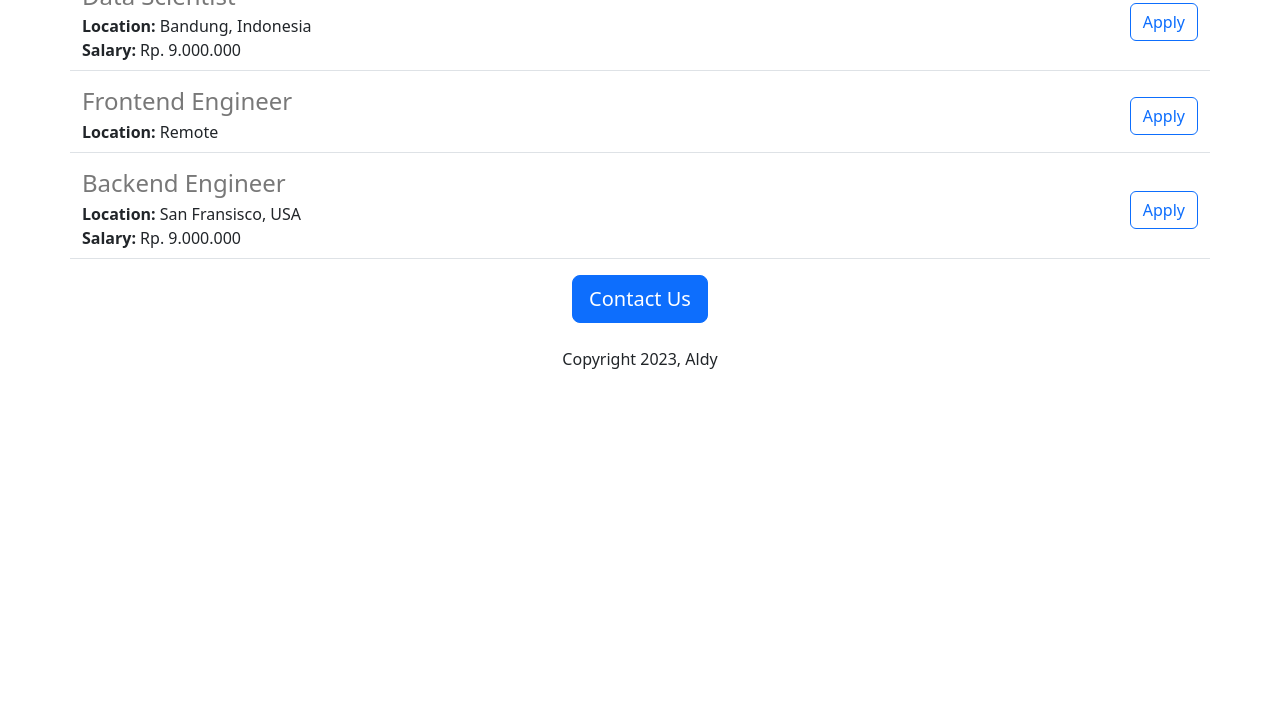
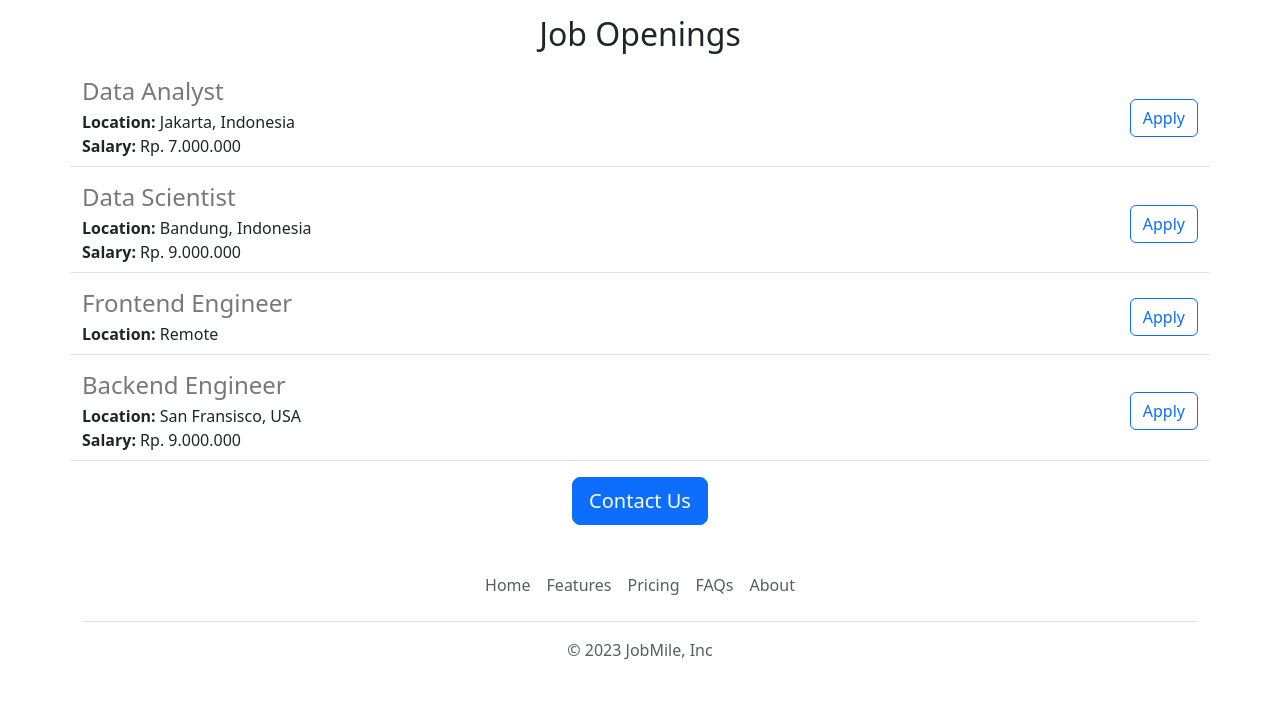
Before and after one commit to aldybw/jobmile-careers-website-v2, a Flask app: page / in a window 1280 px wide. Shown: the part 833-1551 px from the top of the page. Before the commit the page ends 1202 px from the top, so only its background shows below. Run offline with Flask 2, Linux system fonts and the light colour scheme.

Commit message:
functional and aesthetic improvements

```diff
--- /dev/null
+++ b/templates/footer.html
@@ -0,0 +1,22 @@
+<div class="container">
+  <footer class="py-3 my-4">
+    <ul class="nav justify-content-center border-bottom pb-3 mb-3">
+      <li class="nav-item">
+        <a href="https://www.google.com" target="_blank" class="nav-link px-2 text-muted">Home</a>
+      </li>
+      <li class="nav-item">
+        <a href="https://www.google.com" target="_blank" class="nav-link px-2 text-muted">Features</a>
+      </li>
+      <li class="nav-item">
+        <a href="https://www.google.com" target="_blank" class="nav-link px-2 text-muted">Pricing</a>
+      </li>
+      <li class="nav-item">
+        <a href="https://www.google.com" target="_blank" class="nav-link px-2 text-muted">FAQs</a>
+      </li>
+      <li class="nav-item">
+        <a href="https://www.google.com" target="_blank" class="nav-link px-2 text-muted">About</a>
+      </li>
+    </ul>
+    <p class="text-center text-body-secondary">&copy; 2023 JobMile, Inc</p>
+  </footer>
+</div>
--- a/templates/home.html
+++ b/templates/home.html
@@ -3,21 +3,30 @@
   <head>
     <meta charset="utf-8">
     <meta name="viewport" content="width=device-width, initial-scale=1">
-    <title>Aldy Careers</title>
+    <title>JobMile Careers</title>
     <link href="https://cdn.jsdelivr.net/npm/bootstrap@5.3.0-alpha3/dist/css/bootstrap.min.css" rel="stylesheet" integrity="sha384-KK94CHFLLe+nY2dmCWGMq91rCGa5gtU4mk92HdvYe+M/SXH301p5ILy+dN9+nJOZ" crossorigin="anonymous">
     <style>
       #banner {
         height: 360px;
         width: 100%;
+        object-fit: cover;
+        margin-bottom: 16px;
       }
     </style>
   </head>
   <body>
+    {% include 'nav.html' %}
+    <img class="img-fluid" id="banner" src="https://jobmile-careers-website.aldyckybagus.repl.co//static/banner.jpg">
     <div class="container">
       <h1 class="text-center mt-2 mb-4">{{company_name}} Careers</h1>
-      <img class="img-fluid" id="banner" src="https://aldy-careers-website.aldyckybagus.repl.co/static/banner.jpg">
-      <h2 class="text-center mt-2 mb-4">About Aldy</h2>
-      <p class="lead">Lorem ipsum dolor sit amet, consectetur adipiscing elit, sed do eiusmod tempor incididunt ut labore et dolore magna aliqua. Ut enim ad minim veniam, quis nostrud exercitation ullamco laboris nisi ut aliquip ex ea commodo consequat. Duis aute irure dolor in reprehenderit in voluptate velit esse cillum dolore eu fugiat nulla pariatur. Excepteur sint occaecat cupidatat non proident, sunt in culpa qui officia deserunt mollit anim id est laborum.</p>
+      <div class="row" style="margin-bottom: 16px;">
+        <div class="col-md-6">
+          <p class="lead">Lorem ipsum dolor sit amet, consectetur adipiscing elit, sed do eiusmod tempor incididunt ut labore et dolore magna aliqua. Ut enim ad minim veniam, quis nostrud exercitation ullamco laboris nisi ut aliquip ex ea commodo consequat. Duis aute irure dolor in reprehenderit in voluptate velit esse cillum dolore eu fugiat nulla pariatur. Excepteur sint occaecat cupidatat non proident, sunt in culpa qui officia deserunt mollit anim id est laborum.</p>
+        </div>
+        <div class="d-none d-md-block col-md-6">
+          <img src="/static/people.jpg" style="height: 320px; border-radius: 4px;">
+        </div>
+      </div>
       <h2 class="text-center mt-2 mb-4">Job Openings</h2>
       <p>
         {% for job in jobs %}
@@ -25,9 +34,9 @@
         {% endfor %}
       </p>
       <div class="text-center">
-        <button class="btn btn-primary btn-lg">Contact Us</button>
-        <p class="mt-4 ">Copyright 2023, Aldy</p>
+        <a href="mailto:hello@jobmail.ai?subject=Question%20about%20Job%20Openings&body=My%20Name%3A%20%3Cyour%20name%20here%3E%0D%0AMy%20question%3A%20%3Center%20question%20here%3E" class="btn btn-primary btn-lg">Contact Us</a>
       </div>
     </div>
+    {% include 'footer.html' %}
   </body>
 </html>
--- a/templates/jobitem.html
+++ b/templates/jobitem.html
@@ -7,6 +7,6 @@
     {% endif %}
   </div>
   <div class="col-3 my-auto">
-    <button type="button" class="btn btn-outline-primary float-end">Apply</button>
+    <a href="mailto:hello@jobmail.ai?subject=Application%20for%20{{job['title']}}&body=My%20Name%3A%20%3Cyour%20name%20here%3E%0D%0AMy%20Resume%20link%3A%20%3Cresume%20here%3E%0D%0AMy%20LinkedIn%20link%3A%20%3Clinkedin%20link%3E" type="button" class="btn btn-outline-primary float-end">Apply</a>
   </div>
 </div>
--- /dev/null
+++ b/templates/nav.html
@@ -0,0 +1,9 @@
+<nav class="navbar shadow-sm fixed-top bg-white">
+  <div class="container-fluid">
+    <a class="navbar-brand" href="#">
+      <img src="/static/logo.svg" alt="Logo" width="30" height="24" class="d-inline-block align-text-top">
+      JobMile
+    </a>
+  </div>
+</nav>
+<div style="height: 56px;"></div>
```
Also changed, not shown: static/logo.svg (added), 1 other file.
